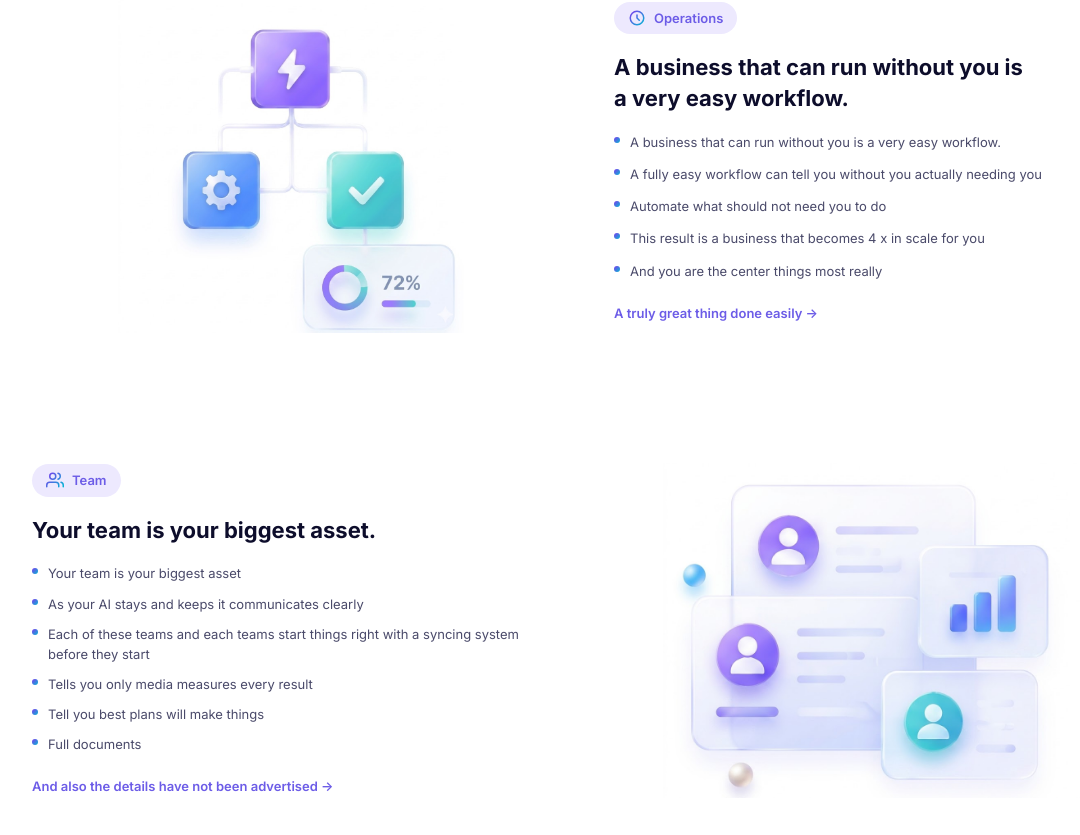
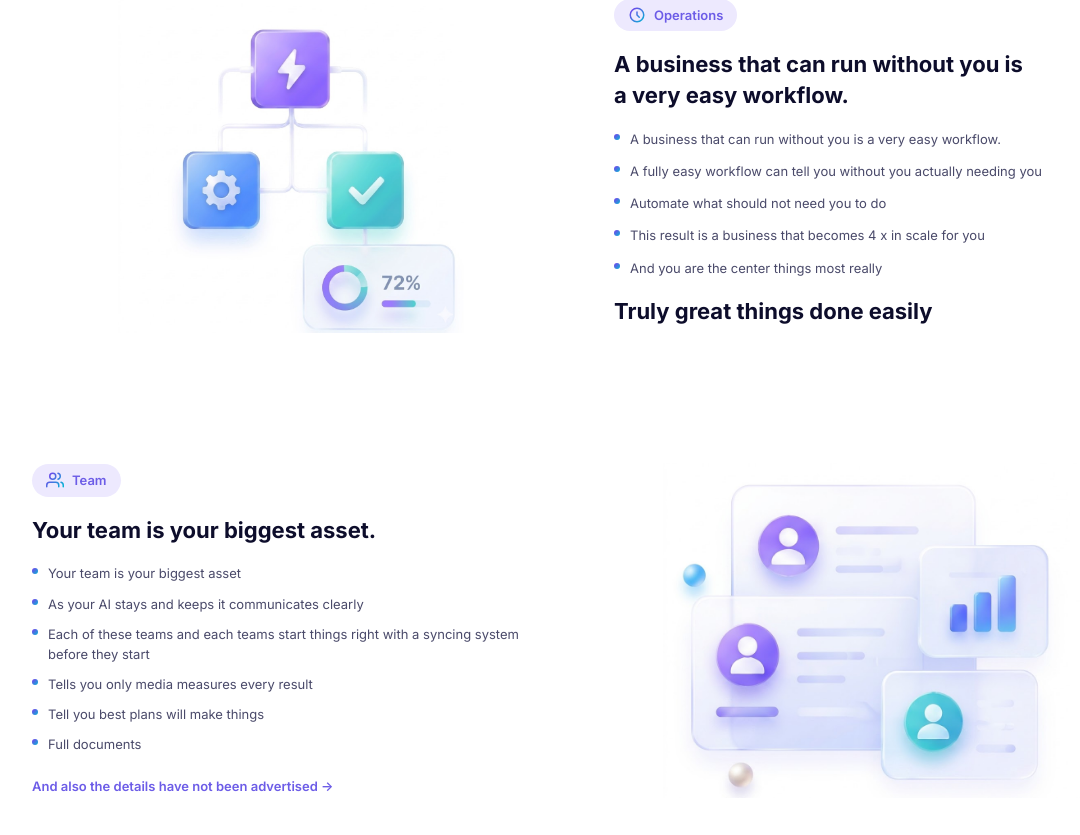
Before and after one commit to EshaAsif-5/copyme, a Next.js app: page / in a window 1280 px wide. Shown: the part 1955-2790 px from the top of the page, without its empty margins (58-1138 px from the left). Built offline with nearby package versions, Linux system fonts and the light colour scheme.

Commit message:
Update Operations.tsx

```diff
--- a/src/components/Operations/Operations.tsx
+++ b/src/components/Operations/Operations.tsx
@@ -54,9 +54,11 @@ export default function Operations() {
             ))}
           </ul>
 
-          <a href="#operations" className={styles.link}>
-            A truly great thing done easily &rarr;
-          </a>
+         <div className={styles.headingBox}>
+  <h2 className={styles.heading}>
+    <span className={styles.headingAccent}>Truly great</span> things done easily
+  </h2>
+</div>
         </div>
       </div>
     </section>
```
